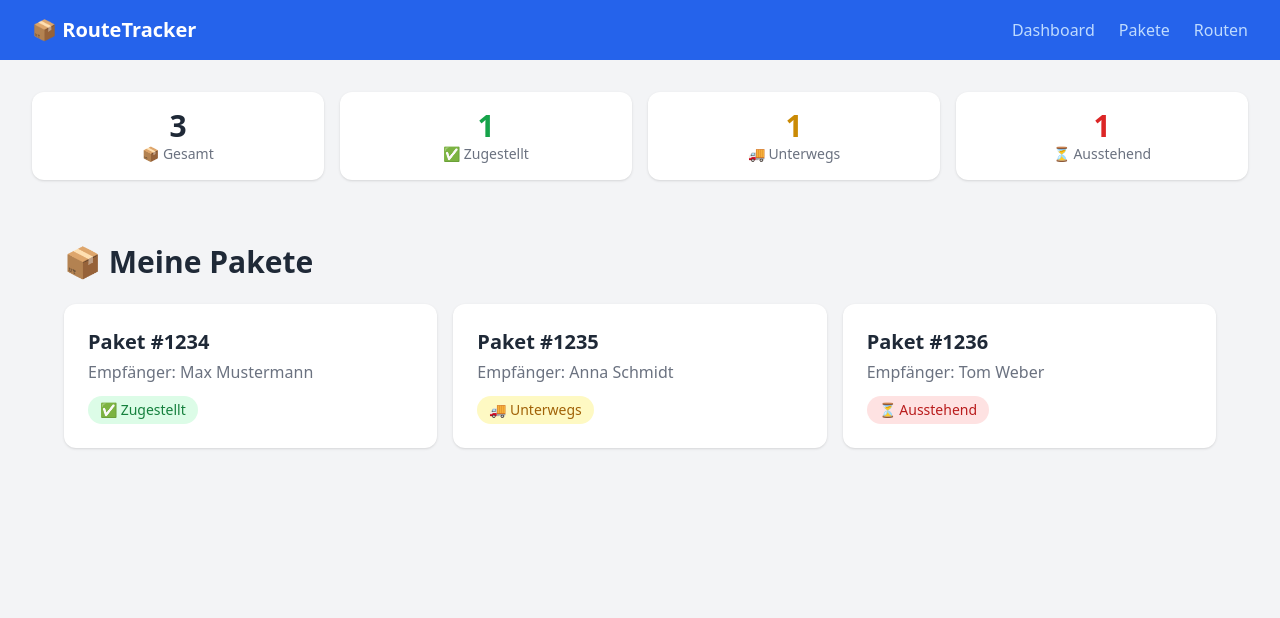
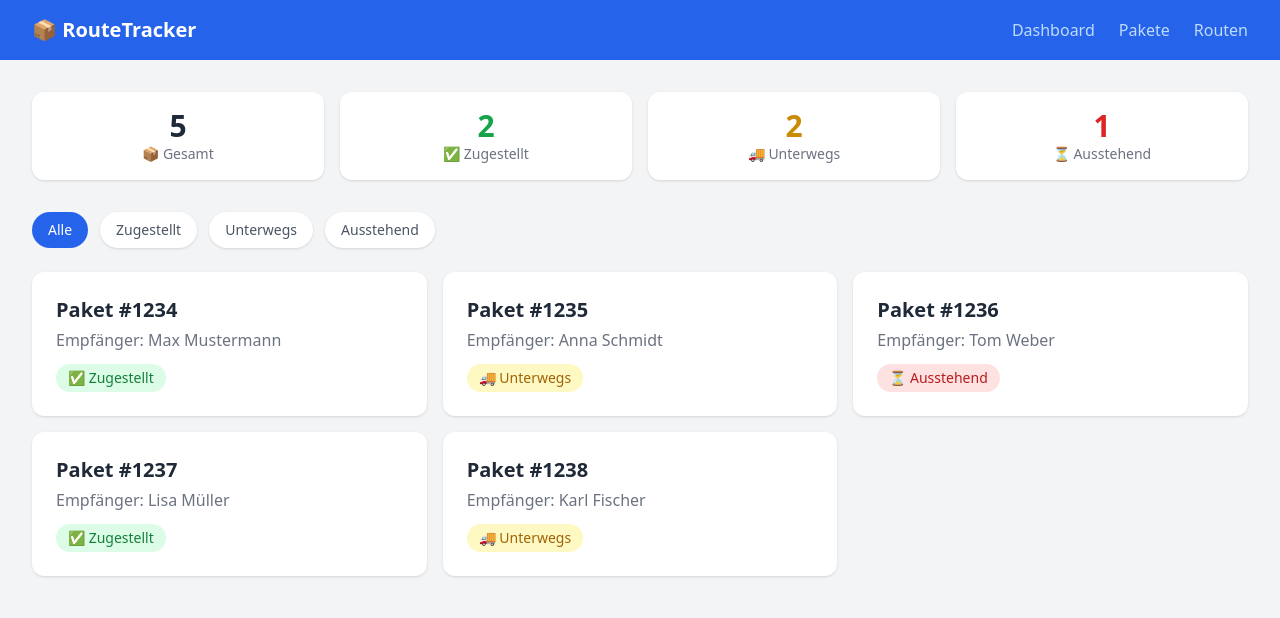
Before and after one commit to Tufo33/meine-erste-app, a Next.js app: page / in a window 1280 px wide. Shown: the top 618 px of the page. Built offline with nearby package versions, Linux system fonts and the light colour scheme.

Commit message:
feat: Filter-Buttons mit useState hinzugefuegt

```diff
--- a/app/page.js
+++ b/app/page.js
@@ -1,5 +1,6 @@
 "use client";
 
+import { useState } from "react";
 import Navbar from "./components/Navbar";
 import Stats from "./components/Stats";
 
@@ -7,6 +8,8 @@ const pakete = [
   { id: "1234", empfaenger: "Max Mustermann", status: "Zugestellt" },
   { id: "1235", empfaenger: "Anna Schmidt", status: "Unterwegs" },
   { id: "1236", empfaenger: "Tom Weber", status: "Ausstehend" },
+  { id: "1237", empfaenger: "Lisa Müller", status: "Zugestellt" },
+  { id: "1238", empfaenger: "Karl Fischer", status: "Unterwegs" },
 ];
 
 const statusFarbe = {
@@ -22,18 +25,34 @@ const statusEmoji = {
 };
 
 export default function Home() {
+  const [filter, setFilter] = useState("Alle");
+
+  const gefiltertePakete = filter === "Alle"
+    ? pakete
+    : pakete.filter(p => p.status === filter);
+
   return (
     <div className="min-h-screen bg-gray-100">
       <Navbar />
-      <div className="p-8">  <Stats pakete={pakete} />
-
-    <div className="min-h-screen bg-gray-100 p-8">
-      <h1 className="text-3xl font-bold text-gray-800 mb-6">
-        📦 Meine Pakete
-      </h1>
-
+      <div className="p-8">
+        <Stats pakete={pakete} />
+        <div className="flex gap-3 mb-6">
+          {["Alle", "Zugestellt", "Unterwegs", "Ausstehend"].map((f) => (
+            <button
+              key={f}
+              onClick={() => setFilter(f)}
+              className={`px-4 py-2 rounded-full text-sm font-medium ${
+                filter === f
+                  ? "bg-blue-600 text-white"
+                  : "bg-white text-gray-600 shadow"
+              }`}
+            >
+              {f}
+            </button>
+          ))}
+        </div>
         <div className="grid grid-cols-1 md:grid-cols-3 gap-4">
-        {pakete.map((paket) => (
+          {gefiltertePakete.map((paket) => (
             <div key={paket.id} className="bg-white rounded-xl shadow p-6">
               <h2 className="text-xl font-bold text-gray-800">
                 Paket #{paket.id}
@@ -49,6 +68,5 @@ export default function Home() {
         </div>
       </div>
     </div>
-    </div>
   )
 }
```
Lines whose indentation alone changed are shown as unchanged.
